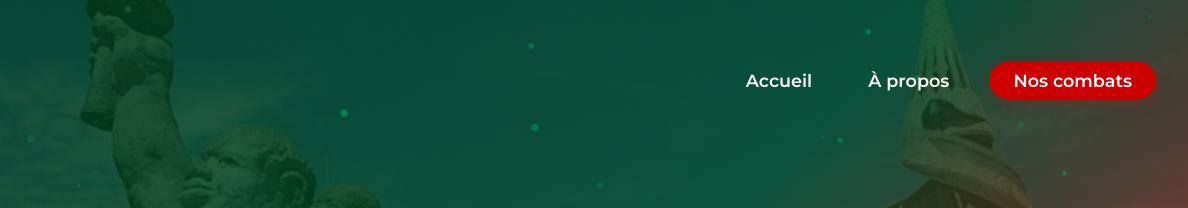
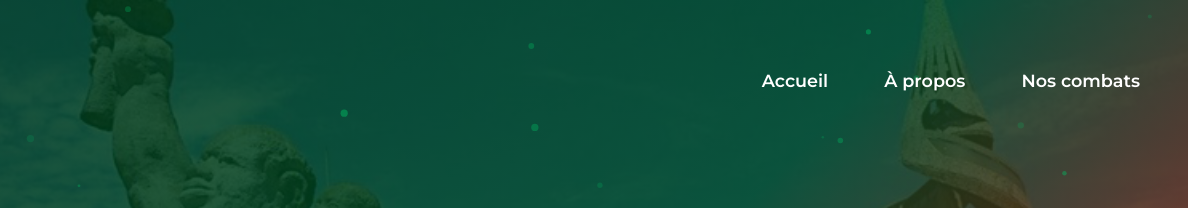
Before and after one commit to loistalla6/onzem, a plain HTML site: page index.html in a window 1280 px wide. Shown: the top 208 px of the page, 92-1280 px from the left. Drawn offline with nearby package versions, Linux system fonts and the light colour scheme; animation ran at ten frames a second.

Commit message:
Removes CTA styling from navigation link
Simplifies the navigation bar by removing the call-to-action class from a link, ensuring consistent visual presentation across all menu items.

```diff
--- a/index.html
+++ b/index.html
@@ -409,7 +409,7 @@
       <ul class="nav-links">
         <li><a href="./assets/accueil.html">Accueil</a></li>
         <li><a href="./assets/qui_sommes_nous.html">À propos</a></li>
-        <li><a href="./assets/nos_combats.html" class="cta">Nos combats</a></li>
+        <li><a href="./assets/nos_combats.html" >Nos combats</a></li>
       </ul>
     </nav>
 
```
